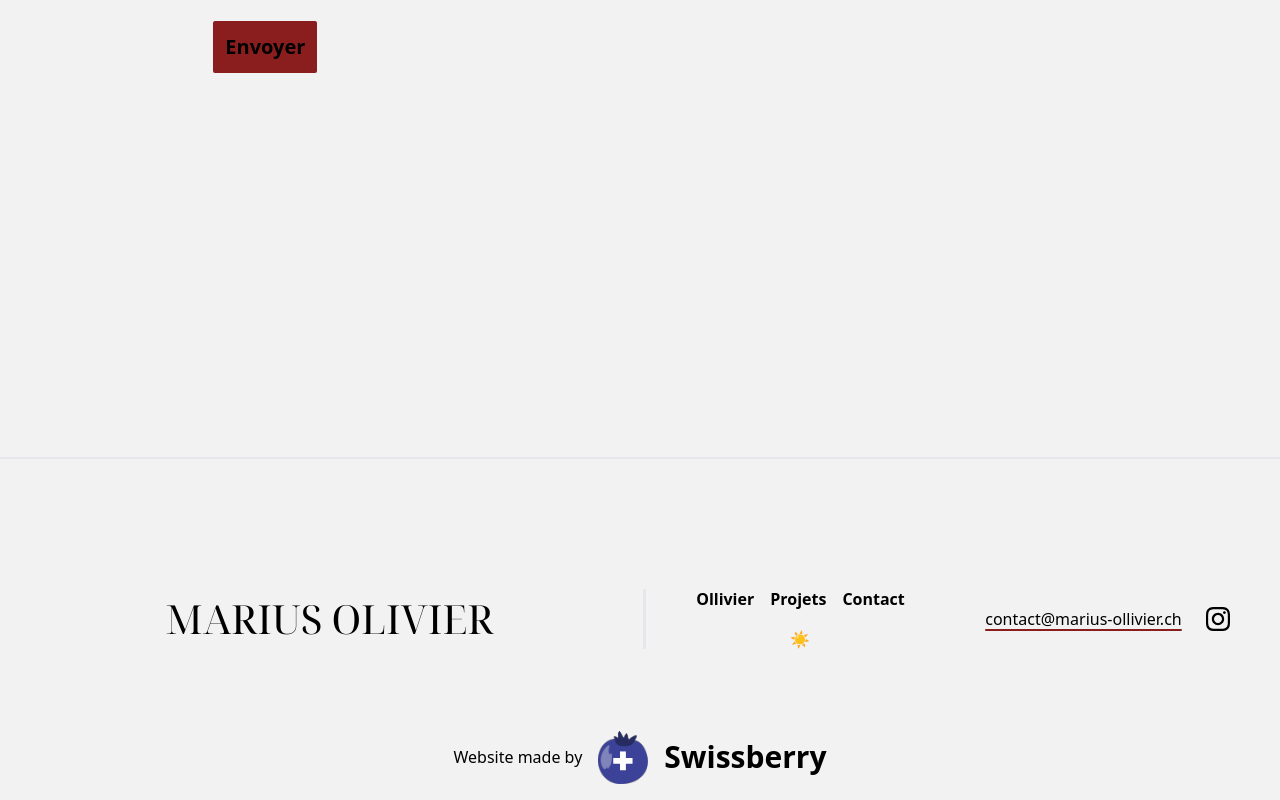
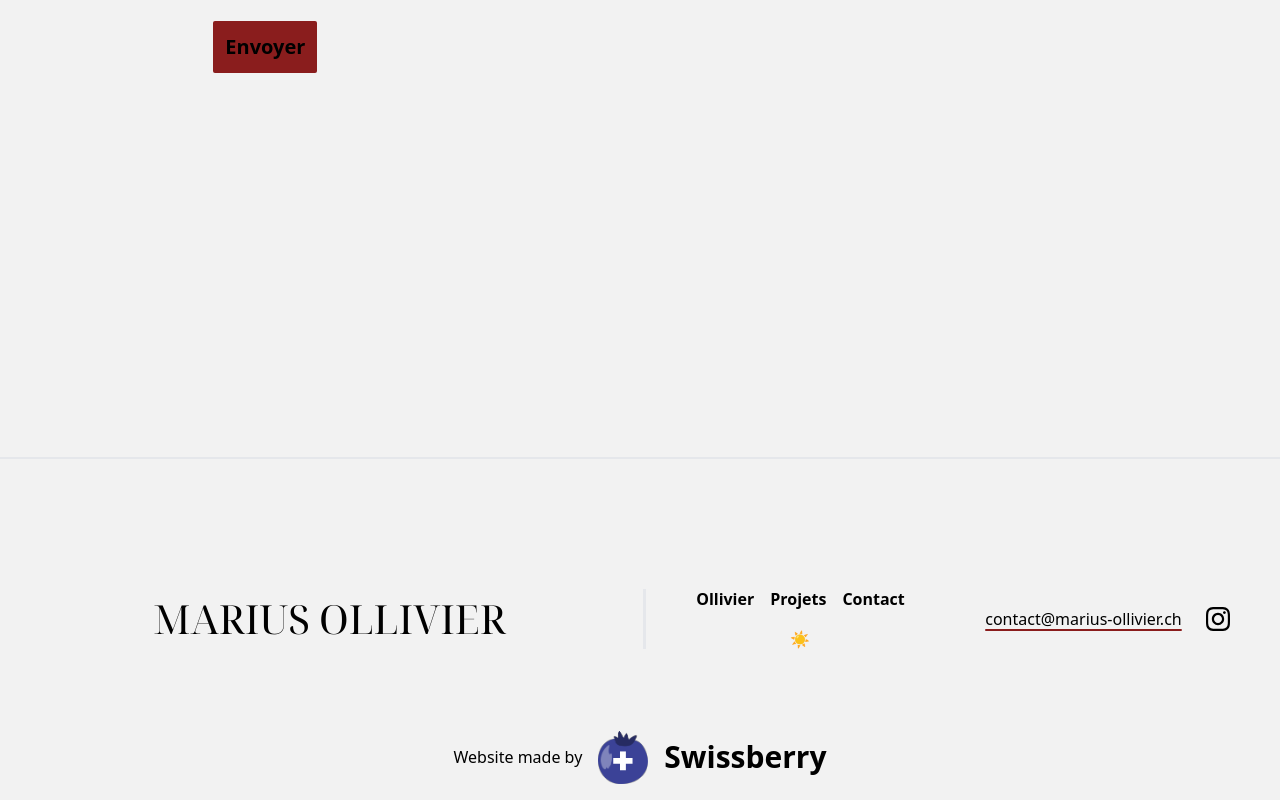
Before and after one commit to anthohn/portfolio-marius-ollivier, a Next.js app: page / in a window 1280 px wide. Shown: the part 3747-4547 px from the top of the page. Built offline with nearby package versions, Linux system fonts and the light colour scheme.

Commit message:
correction text footer

```diff
--- a/app/components/Footer.tsx
+++ b/app/components/Footer.tsx
@@ -12,7 +12,7 @@ export default function About() {
         <>
             <footer className="flex flex-col space-y-20 p-4 mt-96 border-t-2 pt-32">
                 <div className=' w-full flex flex-col space-y-10 md:space-y-0 lg:flex-row items-center '>
-                    <h2 className={`${bodoni_moda.className} text-[40px] md:w-3/4 text-center lg:border-r-[3px] px-4`}>MARIUS OLIVIER</h2>
+                    <h2 className={`${bodoni_moda.className} text-[40px] md:w-3/4 text-center lg:border-r-[3px] px-4`}>MARIUS OLLIVIER</h2>
                     <div className="w-3/4 flex flex-col md:flex-row justify-center text-md items-center">
                         <div className='flex md:w-1/2 flex-col space-y-4 '>
                             <div className='flex flex-col space-y-6 md:space-y-0 md:flex-row items-center md:justify-center md:space-x-4 list-none font-semibold p-6 lg:p-0'>
```
